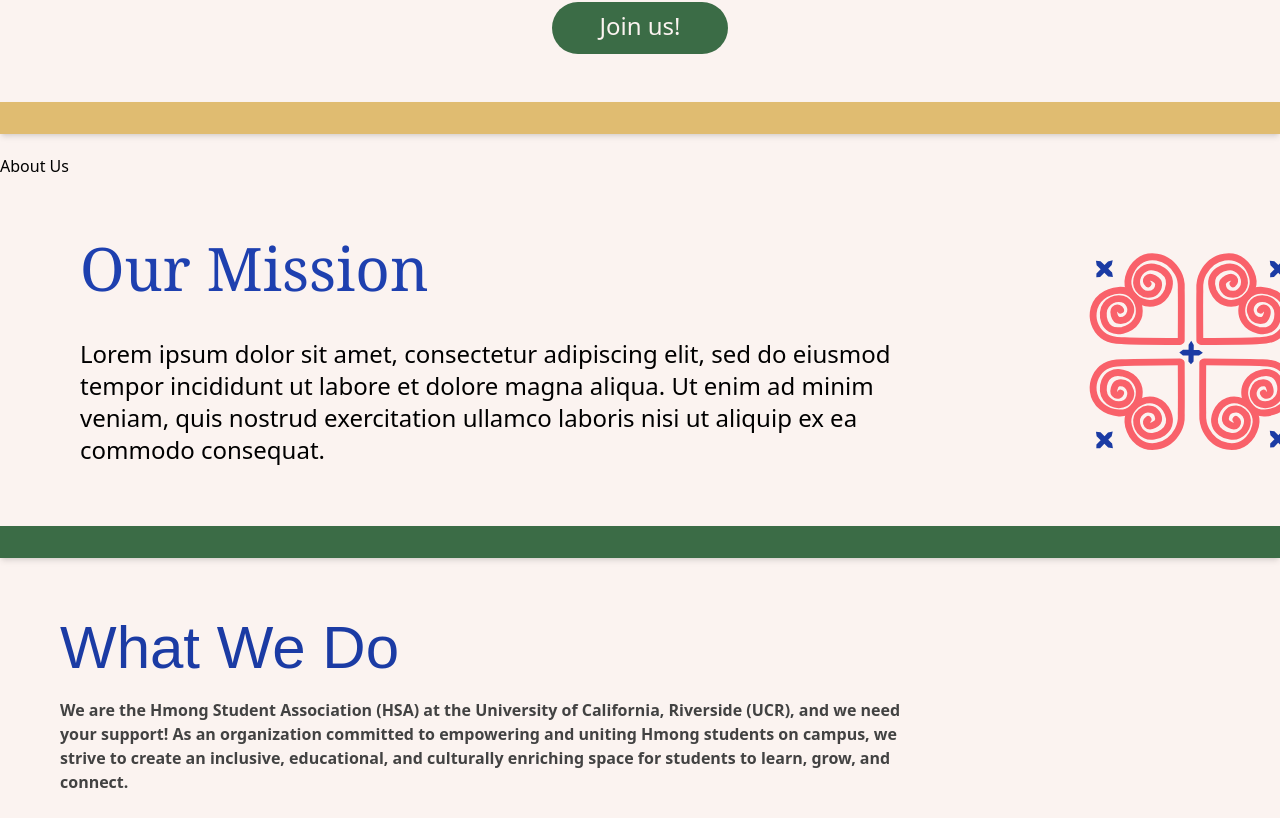
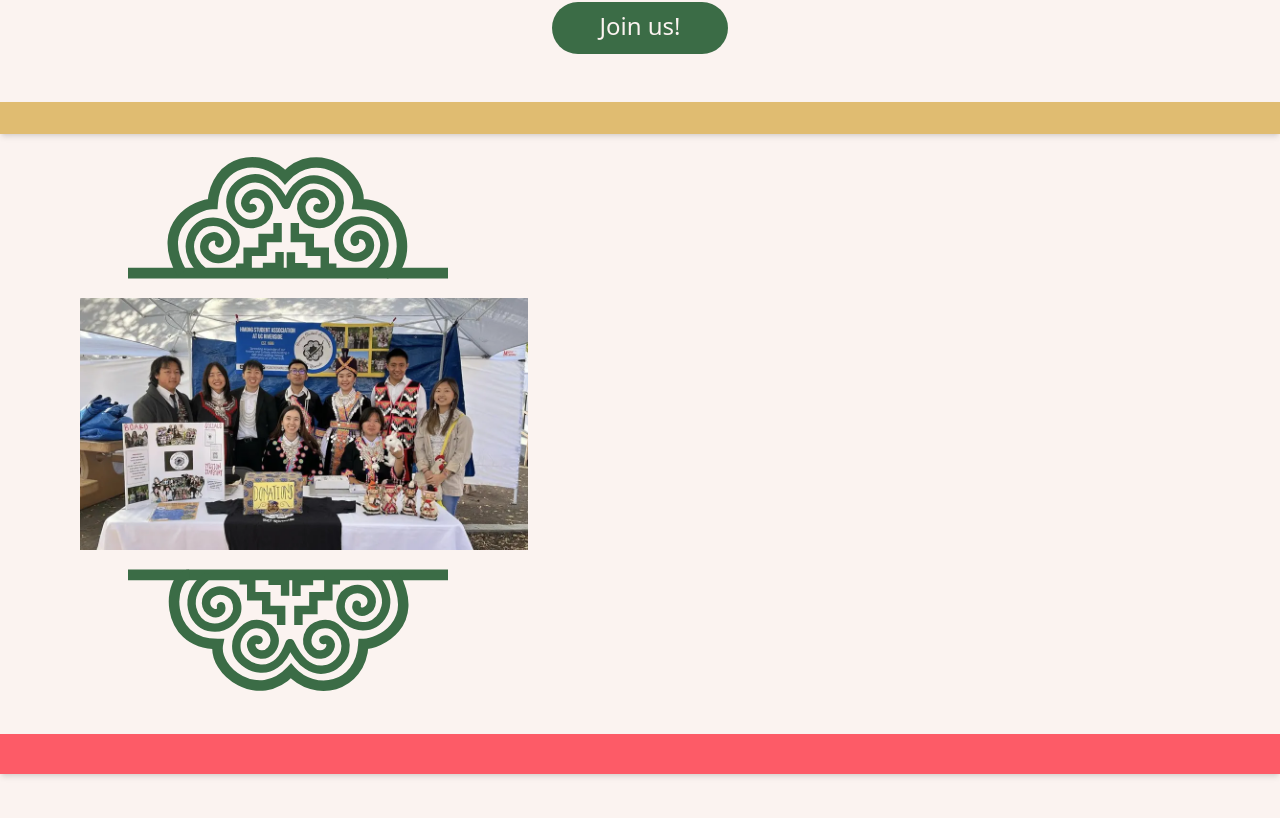
Before and after one commit to acm-ucr/hsa-website, a Next.js app: page / in a window 1280 px wide. Shown: the part 522-1340 px from the top of the page. Built offline with nearby package versions, Linux system fonts and the light colour scheme; a web font is replaced by a local one.

Commit message:
Added images to about us section

```diff
--- a/src/components/home/About.tsx
+++ b/src/components/home/About.tsx
@@ -1,5 +1,32 @@
 const About = () => {
-  return <div>About Us</div>;
+  return (
+    <div className="mx-auto -mt-24">
+      <div className="flex justify-center">
+        <img
+          src="/assets/hsa6.svg"
+          alt="asset image"
+          className="ml-32 mr-auto h-80 w-80"
+        />
+      </div>
+
+      <div className="-mt-20 flex justify-center">
+        <img
+          src="/hsaPeople.webp"
+          alt="hsa people image"
+          className="h-70 ml-20 mr-auto w-[28rem]"
+        />
+      </div>
+
+      <div className="-mt-20 flex rotate-180 justify-center">
+        <img
+          src="/assets/hsa6.svg"
+          alt="asset image"
+          className="ml-auto mr-32 h-80 w-80"
+        />
+      </div>
+      <div className="-mt-14 h-10 bg-hsa-pink-200 shadow-md"> </div>
+    </div>
+  );
 };
 
 export default About;
```
Also changed, not shown: public/hsaPeople.webp (added).
